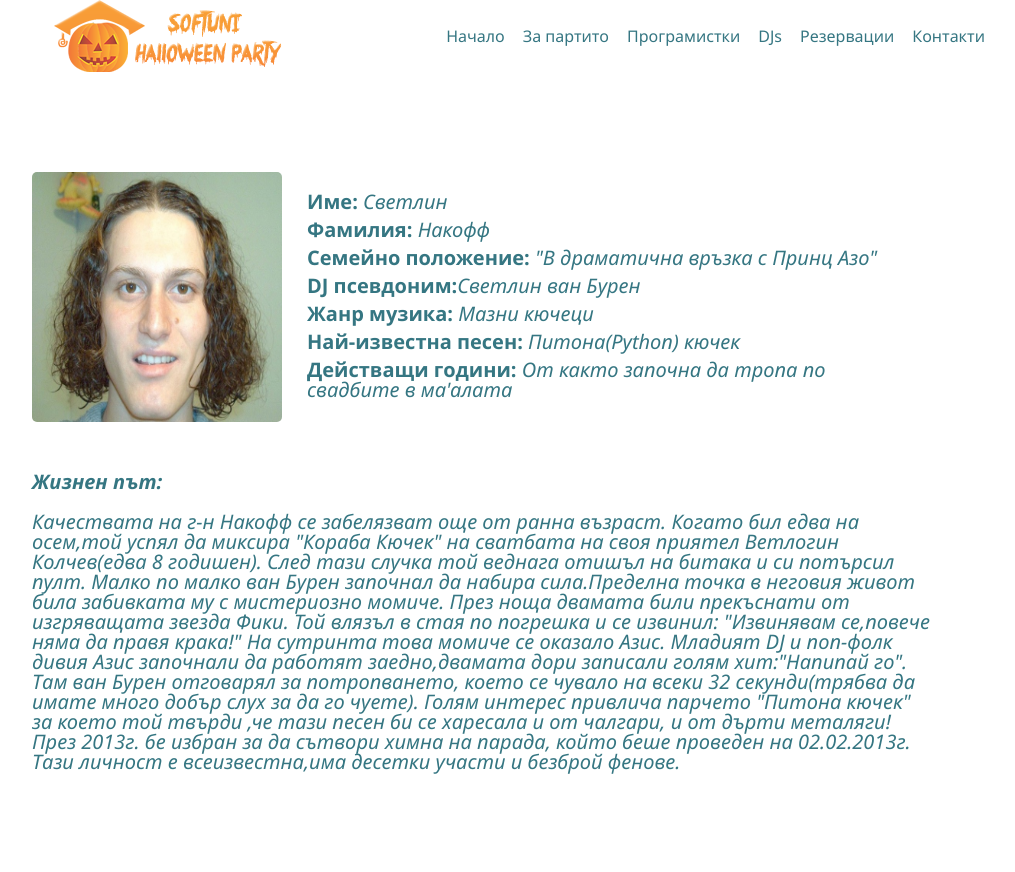
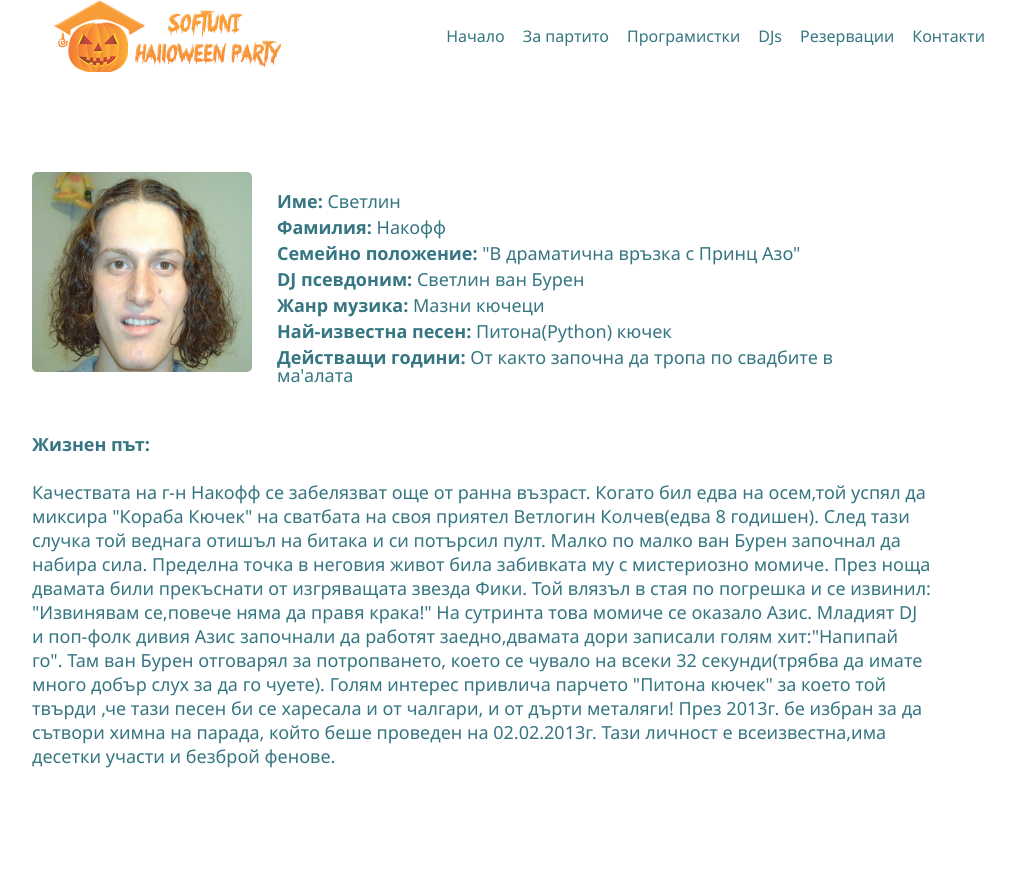
Before and after one commit to vsavov1/TEAM-DARK-BYZANTIUM-, a plain HTML site: page code/djs.html in a window 1280 px wide. Shown: the whole page, without its empty margins (118-1133 px from the left). After the commit the page ends 832 px from the top, so only its background shows below. Drawn offline with Linux system fonts and the light colour scheme.

Commit message:
style fix

```diff
--- a/code/css/djstyles.css
+++ b/code/css/djstyles.css
@@ -88,7 +88,7 @@ table {
 #wrapper{
     font-family: Segoe UI;
     width: 940px;
-	font-size: 14px;
+	font-size: 18px;
 }
 
 #profile{
@@ -100,12 +100,12 @@ table {
 }
 #info{
     padding:70px;
-    font-size: 20px;
+    font-size: 18px;
     color: #357682;
 }
 #djphoto{
-    width:250px;
-    height: 250px;
+    width:220px;
+    height: 200px;
     float:left;
     margin: 50px 25px 0px 0px;
     border-radius: 5px;
@@ -115,7 +115,6 @@ table {
     font-weight: 700;
 }
 .personal{
-    font-style: italic;
     color: #357682;
 }
 li{
@@ -123,12 +122,12 @@ li{
 }
 /*biografia*/
 #biografia{
-    font-size: 20px;
-    font-style: italic;
+    font-size: 18px;
+    line-height: normal;
     color: #357682;
     width:900px;
     height:400px;
-    margin-top:50px;
+    margin-top:10px;
     margin-left: 150px;
 }
 
```
Also changed, not shown: code/djs.html (+2 -2 lines).
